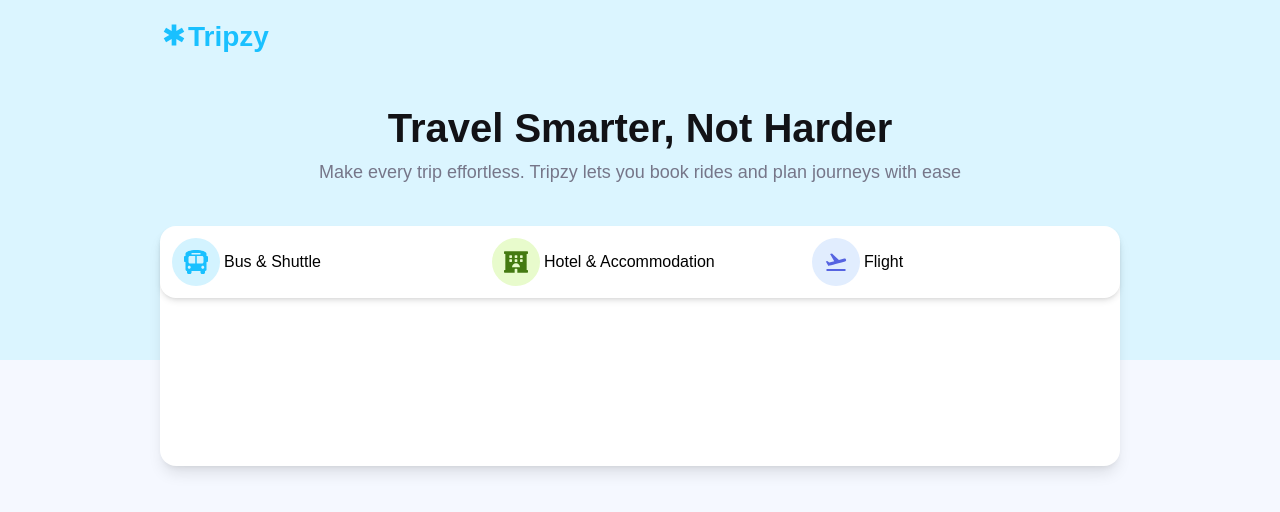
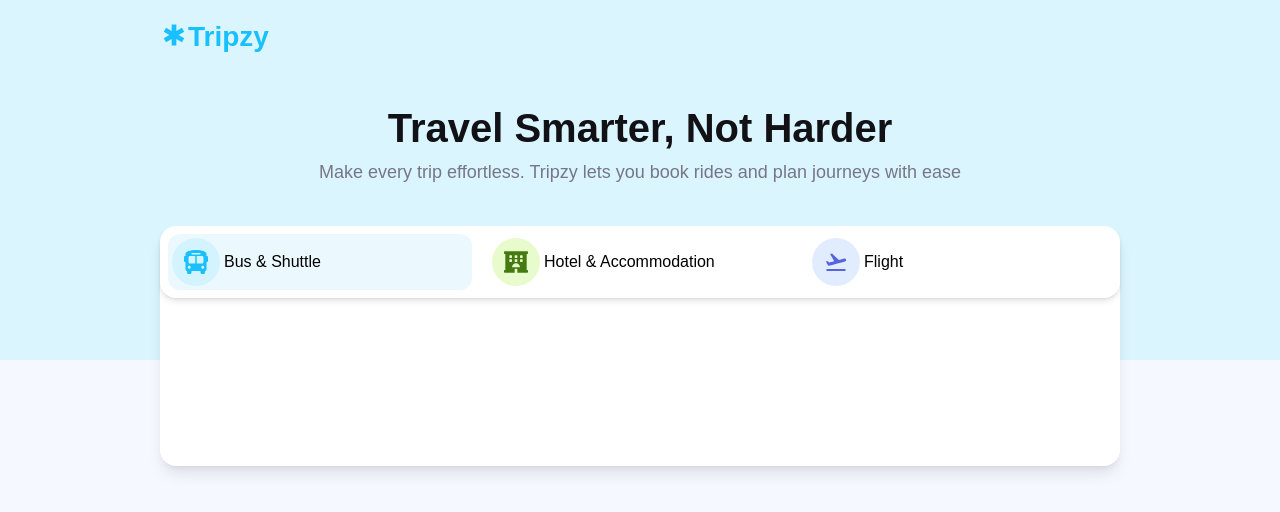
Before and after one commit to rigby200602/tripzy-frontend-test-LeDienThanhTung, a Next.js app: page / in a window 1280 px wide. Shown: the top 512 px of the page. Built offline with nearby package versions, Linux system fonts and the light colour scheme.

Commit message:
activeTab css

```diff
--- a/components/Tabs.jsx
+++ b/components/Tabs.jsx
@@ -1,6 +1,6 @@
 'use client'
 
-import React, { useState } from "react";
+import React, { useEffect, useRef, useState } from "react";
 import { FaBusAlt, FaHotel } from "react-icons/fa";
 import { MdFlightTakeoff } from "react-icons/md";
 
@@ -11,7 +11,7 @@ const tabs = [
     component: "FaBusAlt",
     backgroundColor: "bg-[#D3F3FF]",
     textColor: "text-[#19C0FF] ",
-    hoverBg: "hover:bg-[#EBF9FF]",
+    activeBg: "focus:bg-[#EBF9FF]",
   },
   {
     id: 2,
@@ -19,7 +19,7 @@ const tabs = [
     component: "FaHotel",
     backgroundColor: "bg-[#E8FBCC]",
     textColor: "text-[#447A11] ",
-    hoverBg: "hover:bg-[#F4FFEB]",
+    activeBg: "focus:bg-[#F4FFEB]",
   },
   {
     id: 3,
@@ -27,7 +27,7 @@ const tabs = [
     component: "MdFlightTakeoff",
     backgroundColor: "bg-[#E1EDFE]",
     textColor: "text-[#5664E1] ",
-    hoverBg: "hover:bg-[#EBF4FF]",
+    activeBg: "focus:bg-[#EBF4FF]",
   },
 ];
 
@@ -36,10 +36,15 @@ const Tabs = () => {
   const handleClick = (id) => {
     setActiveTab(id)
   }
+  // Set default active tab
+  const defaultTab = useRef();
+  useEffect(() => {
+    defaultTab.current.focus();
+  }, []);
   return (
     <div className="flex flex-col bg-white rounded-2xl h-60 w-[75%] shadow-lg">
       <div className="flex rounded-2xl shadow-md h-[30%]">
-        <div className="flex w-full cursor-pointer">
+        <div className="flex w-full">
           {tabs.map((tab, index) => {
             // Check which icon to use
             const Component =
@@ -49,10 +54,11 @@ const Tabs = () => {
                 ? FaHotel
                 : MdFlightTakeoff;
             return (
-              <div
+              <button
+                ref={index === 0 ? defaultTab : null}
                 onClick={() => handleClick(tab.id)}
                 key={index}
-                className={`w-full flex m-2 rounded-xl ${tab.hoverBg}`}
+                className={`w-full flex m-2 rounded-xl cursor-pointer outline-none ${tab.activeBg}`}
               >
                 <div
                   className={`rounded-full h-12 w-12 m-1 p-3 ${tab.backgroundColor}`}
@@ -60,7 +66,7 @@ const Tabs = () => {
                   <Component className={`text-2xl ${tab.textColor}`} />
                 </div>
                 <p className="font-medium my-auto text-center">{tab.title}</p>
-              </div>
+              </button>
             );
           })}
         </div>
```
